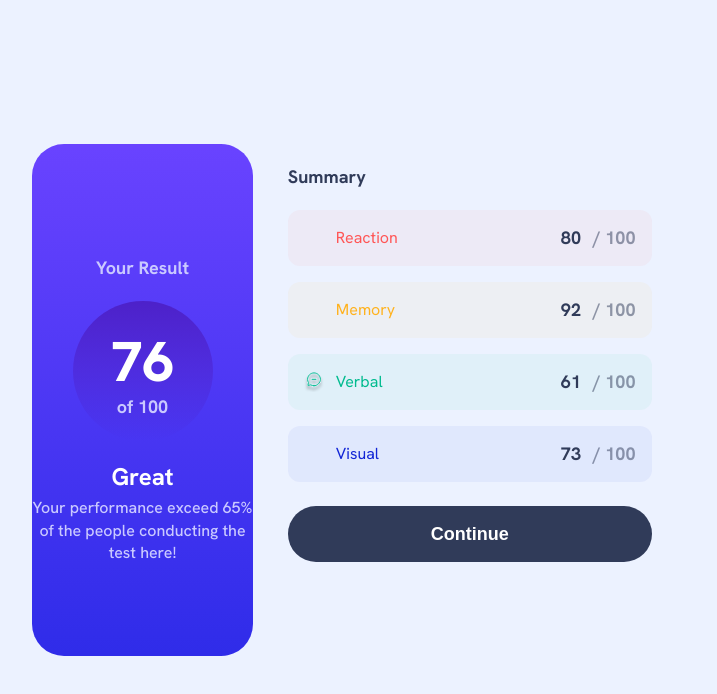
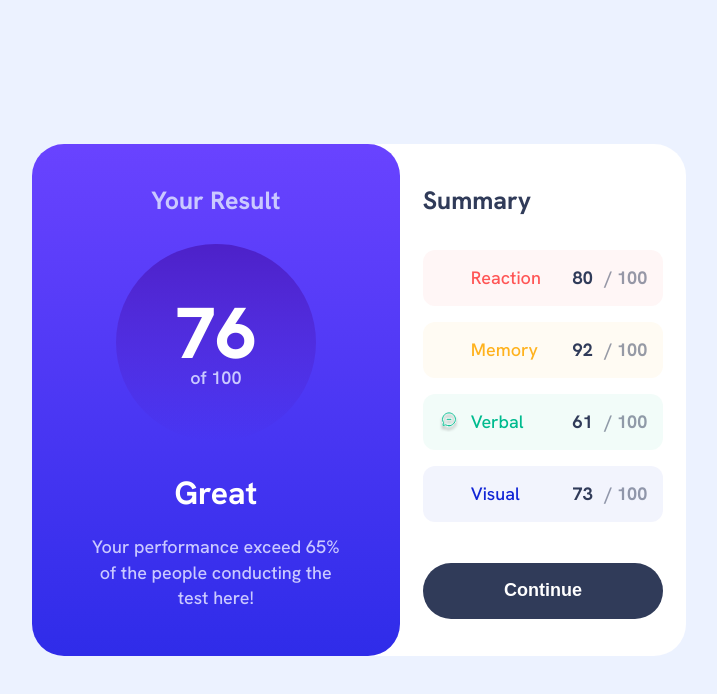
Before and after one commit to gabrielestefono/pagina_sumario_vanilla, a plain HTML site: page index.html in a window 1280 px wide. Shown: the whole page, without its empty margins (281-998 px from the left). Drawn offline with Linux system fonts and the light colour scheme.

Commit message:
[Adição] Versão 1.7.0

```diff
--- a/assets/css/style.css
+++ b/assets/css/style.css
@@ -20,7 +20,6 @@ body{
     color: #CAC9FF;
     font-size: 1.125rem;
     font-weight: 700;
-    line-height: auto;
 }
 
 .header > div{
@@ -45,7 +44,6 @@ body{
 .header > div p:last-child{
     color: #CAC9FF;
     font-size: 1.125rem;
-    line-height: auto;
     font-weight: 700;
 }
 
@@ -53,7 +51,6 @@ body{
     color: white;
     font-size: 1.5rem;
     font-weight: 700;
-    line-height: auto;
     margin-top: 1.5rem;
 }
 
@@ -228,14 +225,80 @@ body{
         width: 51.12%;
         height: 32rem;
         display: flex;
+        background-color: white;
+        border-radius: 2rem;
+        max-width: 46rem;
     }
 
     .header{
-        width: 100%;
+        min-width: 23rem;
         height: 100%;
         border-radius: 2rem;
         display: flex;
         flex-direction: column;
-        justify-content: center;
+        justify-content: flex-start;
     }
+
+    .header h1{
+        font-size: 1.5625rem;
+        font-weight: 700;
+        margin-top: 2.375rem;
+        line-height: 1.5;
+    }
+
+    .header > div{
+        height: 12.5rem;
+        width: 12.5rem;
+    }
+
+    .header > div > p:first-child{
+        font-size: 4.5rem;
+    }
+
+    .header > div > p:last-child{
+        font-size: 1.125rem;
+        font-weight: 600;
+    }
+
+    .header > p:first-of-type{
+        font-size: 2rem;
+        font-weight: 700;
+        margin-top: 1.75rem;
+        line-height: 1.5;
+    }
+
+    .header > p:last-of-type{
+        font-size: 1.125rem;
+        font-weight: 500;
+        margin-top: 1.0625rem;
+        padding-bottom: 2.875rem;
+    }
+
+    .content > div > h2{
+        font-size: 1.5625rem;
+        font-weight: 700;
+        margin-top: 2.375rem;
+        line-height: 1.5;
+    }
+
+    .content > div > div:first-of-type{
+        margin-top: 1.875rem;
+        font-size: 1.125rem;
+        font-weight: 500;
+    }
+
+    .content > div > div:last-of-type{
+        margin-top: 2.5625rem;
+        font-size: 1.125rem;
+        font-weight: 700;
+    }
+
+    .content > div > div:last-of-type > button{
+        cursor: pointer;
+    }
+
+    .content > div > div:last-of-type > button:hover{
+        background: linear-gradient(to bottom, #7755ff, #2f2ce9);
+    }
+
 }
```
Also changed, not shown: image.png (added), 1 other file.
